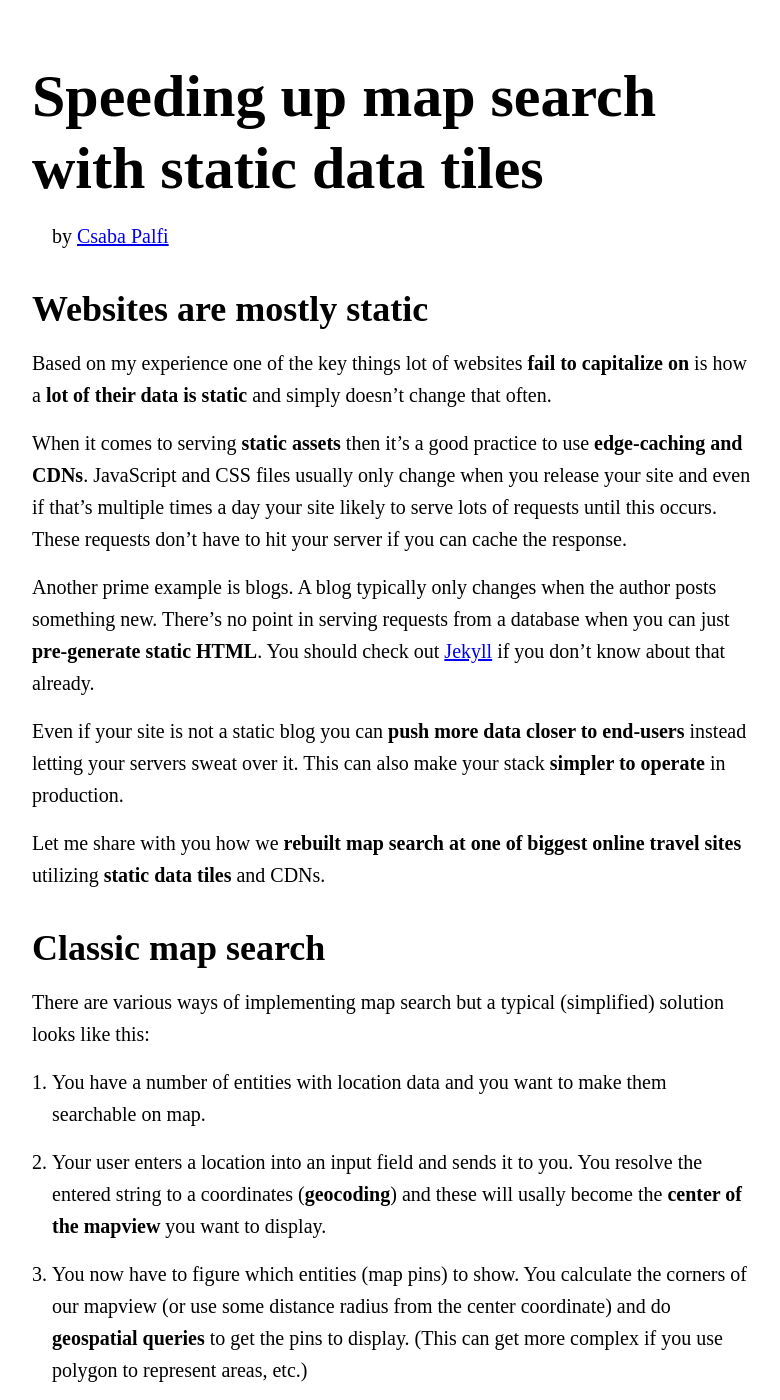
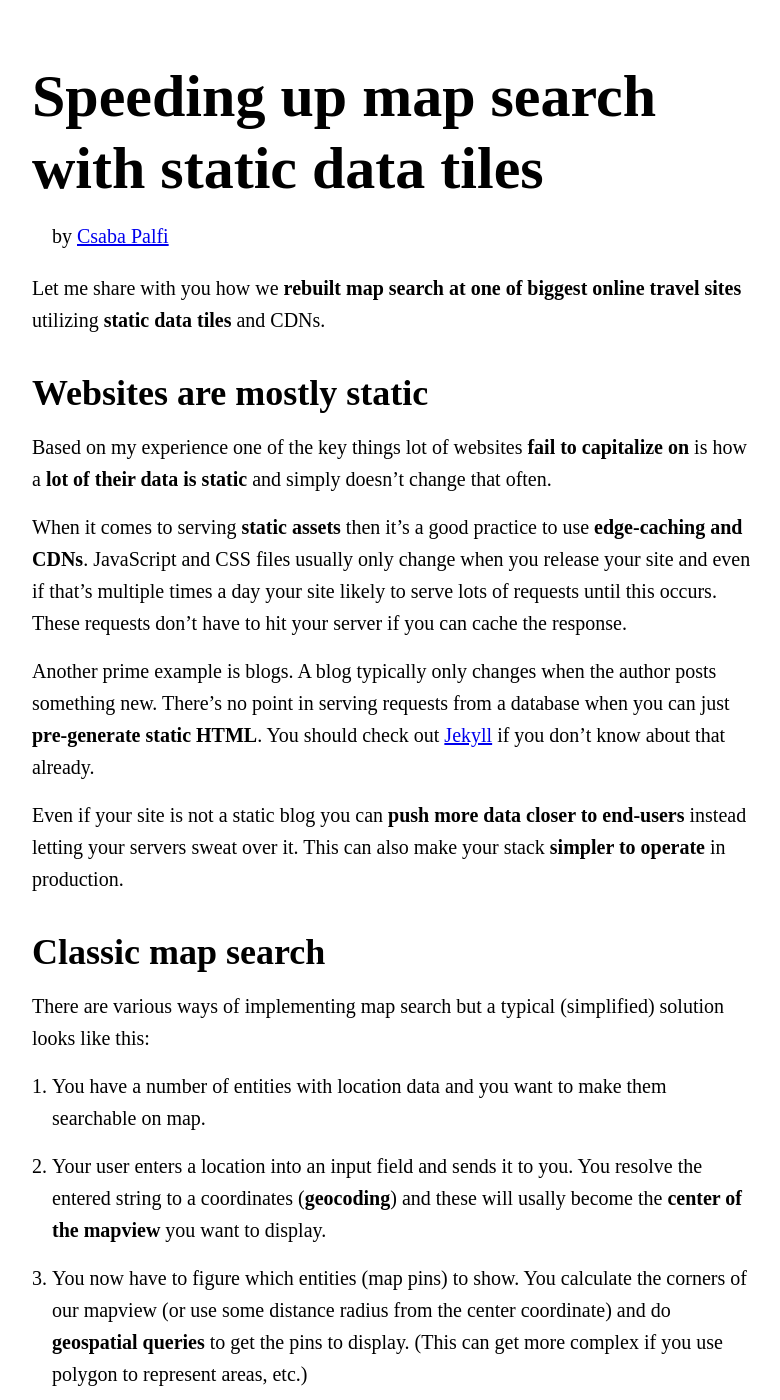
Before and after one commit to dublado/csabapalfi.github.io, a Jekyll site: the page built from _posts/2014-07-30-speeding-up-map-search.md, in a window 1280 px wide and 1400 px high. Shown: the whole window, without its empty margins (248-1028 px from the left). Built offline with Jekyll 4.4.1, drawn with Linux system fonts in a browser that asks for light colours; some web fonts are replaced; Markdown is read by kramdown in place of the engine named in the settings; part of the change alters nothing that is shown.

Commit message:
@csabapalfi summary first

```diff
--- a/_posts/2014-07-30-speeding-up-map-search.md
+++ b/_posts/2014-07-30-speeding-up-map-search.md
@@ -3,6 +3,8 @@ title: "Speeding up map search with static data tiles"
 layout: post
 summary: "Speeding up map search with CDN-friendly static data tiles"
 ---
+
+Let me share with you how we **rebuilt map search at one of biggest online travel sites** utilizing **static data tiles** and CDNs.
 
 ## Websites are mostly static
 
@@ -13,8 +15,6 @@ When it comes to serving **static assets** then it's a good practice to use **ed
 Another prime example is blogs. A blog typically only changes when the author posts something new. There's no point in serving requests from a database when you can just **pre-generate static HTML**. You should check out [Jekyll](http://jekyllrb.com/) if you don't know about that already.
 
 Even if your site is not a static blog you can **push more data closer to end-users** instead letting your servers sweat over it. This can also make your stack **simpler to operate** in production.
-
-Let me share with you how we **rebuilt map search at one of biggest online travel sites** utilizing **static data tiles** and CDNs.
 
 ## Classic map search
 
```
